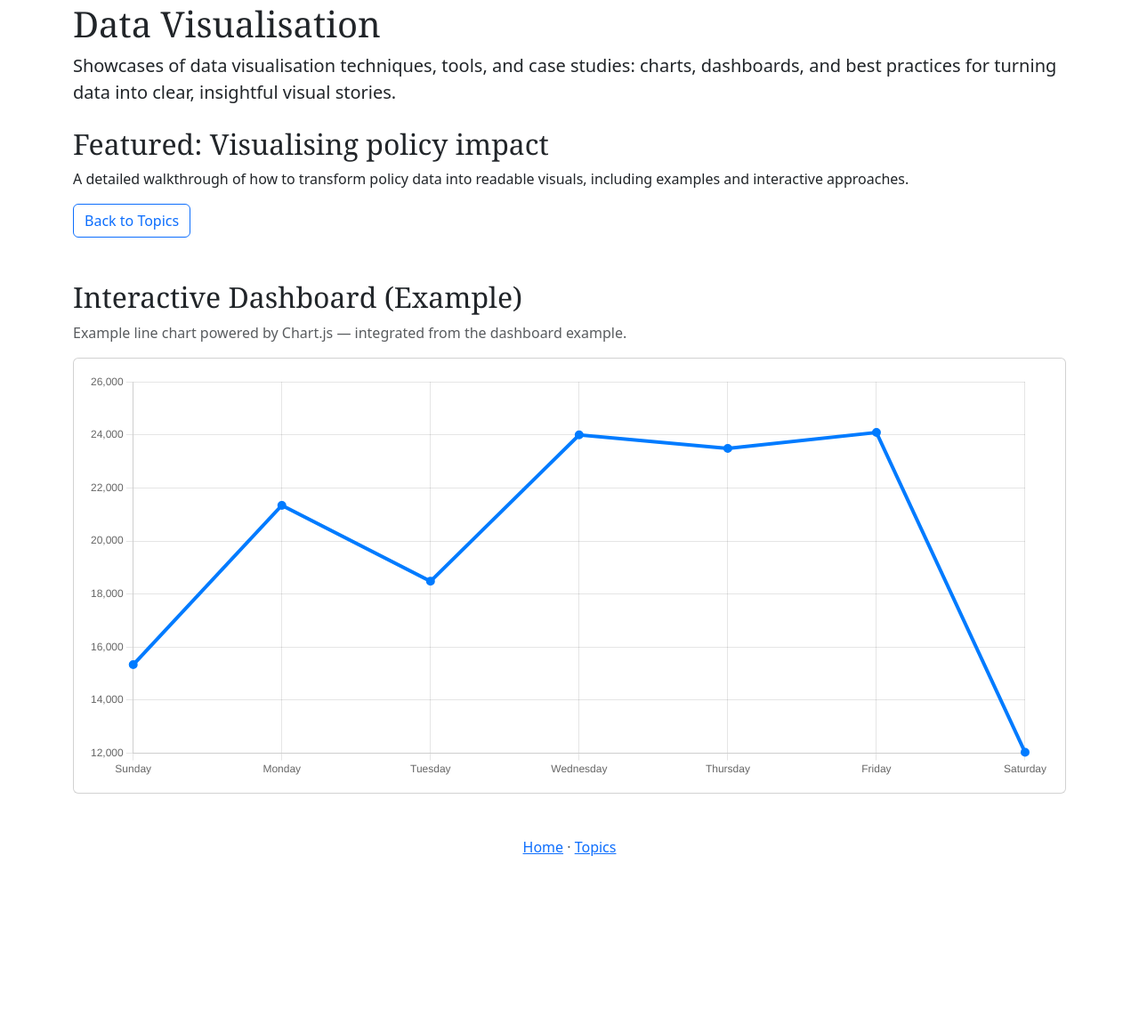
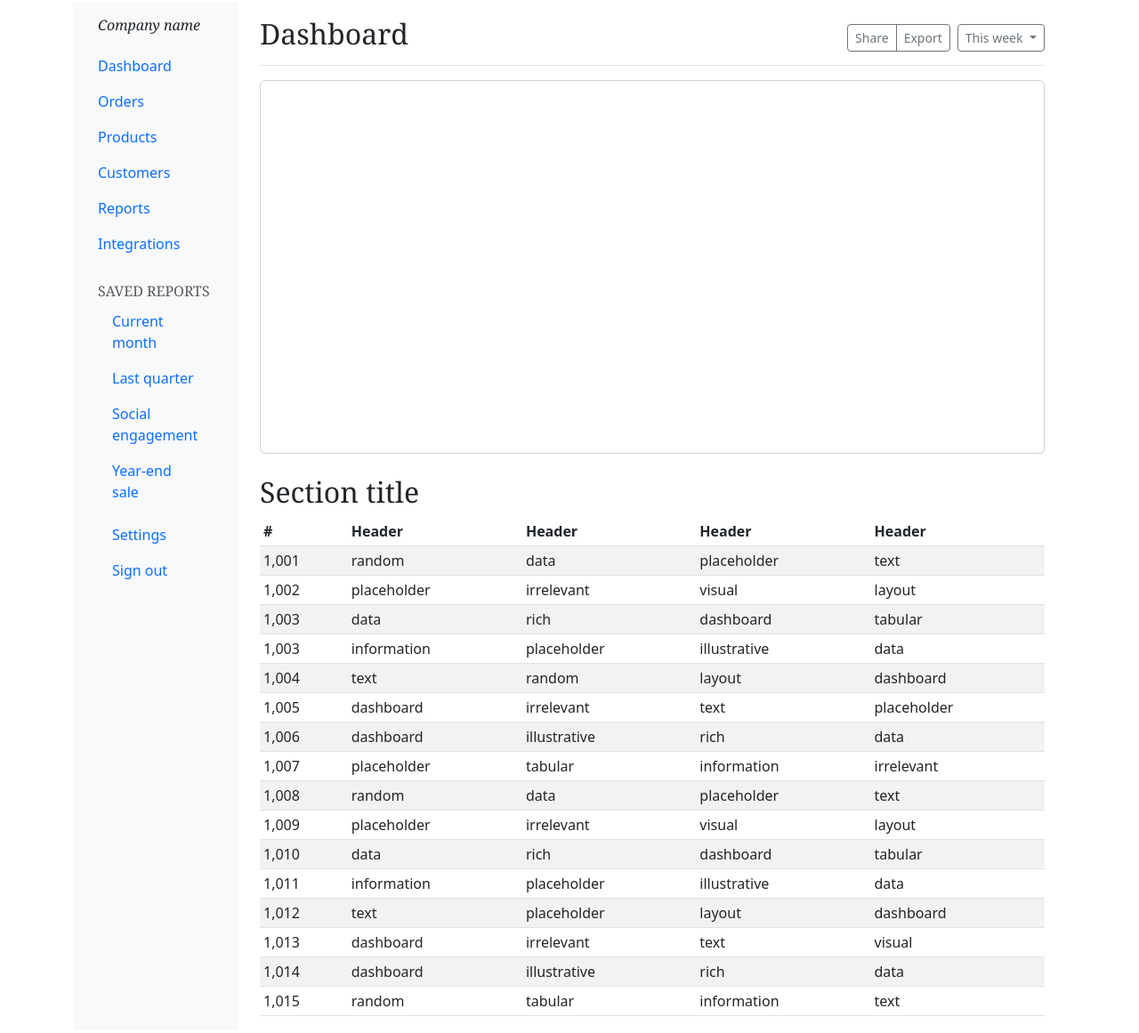
Before and after one commit to silvervarusk/Testing, a plain HTML site: page data-visualisation.htm in a window 1280 px wide. Shown: the part 114-1275 px from the top of the page at 89% size. Before the commit the page ends 1102 px from the top, so only its background shows below. Drawn offline with nearby package versions, Linux system fonts and the light colour scheme.

Commit message:
Add dashboard layout and data table to Data Visualisation page

```diff
--- a/data-visualisation.htm
+++ b/data-visualisation.htm
@@ -18,34 +18,94 @@
         </div>
       </header>
 
-      <main class="mt-4">
-        <h1>Data Visualisation</h1>
-        <p class="lead">Showcases of data visualisation techniques, tools, and case studies: charts, dashboards, and best practices for turning data into clear, insightful visual stories.</p>
-        <article class="mt-4">
-          <h2>Featured: Visualising policy impact</h2>
-          <p>A detailed walkthrough of how to transform policy data into readable visuals, including examples and interactive approaches.</p>
-          <p><a class="btn btn-outline-primary" href="sections.html">Back to Topics</a></p>
-        </article>
+      <div class="container-fluid py-4">
+        <div class="row">
+          <!-- Sidebar -->
+          <nav class="col-md-3 col-lg-2 d-md-block bg-body-tertiary sidebar collapse show" id="sidebarMenu">
+            <div class="position-sticky pt-3">
+              <h6 class="px-3 mb-3 fst-italic">Company name</h6>
+              <ul class="nav flex-column">
+                <li class="nav-item"><a class="nav-link active" href="#">Dashboard</a></li>
+                <li class="nav-item"><a class="nav-link" href="#">Orders</a></li>
+                <li class="nav-item"><a class="nav-link" href="#">Products</a></li>
+                <li class="nav-item"><a class="nav-link" href="#">Customers</a></li>
+                <li class="nav-item"><a class="nav-link" href="#">Reports</a></li>
+                <li class="nav-item"><a class="nav-link" href="#">Integrations</a></li>
+              </ul>
 
-        <!-- Embedded dashboard/chart from Bootstrap example -->
-        <section class="mt-5">
-          <h2>Interactive Dashboard (Example)</h2>
-          <p class="text-muted">Example line chart powered by Chart.js — integrated from the dashboard example.</p>
+              <h6 class="sidebar-heading d-flex justify-content-between align-items-center px-3 mt-4 mb-1 text-body-secondary text-uppercase">
+                <span>Saved reports</span>
+              </h6>
+              <ul class="nav flex-column mb-2 px-3">
+                <li class="nav-item"><a class="nav-link" href="#">Current month</a></li>
+                <li class="nav-item"><a class="nav-link" href="#">Last quarter</a></li>
+                <li class="nav-item"><a class="nav-link" href="#">Social engagement</a></li>
+                <li class="nav-item"><a class="nav-link" href="#">Year-end sale</a></li>
+              </ul>
+
+              <ul class="nav flex-column px-3">
+                <li class="nav-item"><a class="nav-link" href="#">Settings</a></li>
+                <li class="nav-item"><a class="nav-link" href="#">Sign out</a></li>
+              </ul>
+            </div>
+          </nav>
+
+          <!-- Main content -->
+          <main class="col-md-9 ms-sm-auto col-lg-10 px-md-4">
+            <div class="d-flex justify-content-between flex-wrap flex-md-nowrap align-items-center pt-3 pb-2 mb-3 border-bottom">
+              <h1 class="h2">Dashboard</h1>
+              <div class="btn-toolbar mb-2 mb-md-0">
+                <div class="btn-group me-2">
+                  <button type="button" class="btn btn-sm btn-outline-secondary">Share</button>
+                  <button type="button" class="btn btn-sm btn-outline-secondary">Export</button>
+                </div>
+                <button type="button" class="btn btn-sm btn-outline-secondary dropdown-toggle d-flex align-items-center gap-1">This week</button>
+              </div>
+            </div>
+
+            <!-- Chart -->
             <div class="card mb-4">
               <div class="card-body">
                 <canvas id="myChart" width="900" height="380"></canvas>
               </div>
             </div>
-        </section>
+
+            <!-- Section title and table -->
+            <h2>Section title</h2>
+            <div class="table-responsive">
+              <table class="table table-striped table-sm">
+                <thead>
+                  <tr>
+                    <th scope="col">#</th>
+                    <th scope="col">Header</th>
+                    <th scope="col">Header</th>
+                    <th scope="col">Header</th>
+                    <th scope="col">Header</th>
+                  </tr>
+                </thead>
+                <tbody>
+                  <tr><td>1,001</td><td>random</td><td>data</td><td>placeholder</td><td>text</td></tr>
+                  <tr><td>1,002</td><td>placeholder</td><td>irrelevant</td><td>visual</td><td>layout</td></tr>
+                  <tr><td>1,003</td><td>data</td><td>rich</td><td>dashboard</td><td>tabular</td></tr>
+                  <tr><td>1,003</td><td>information</td><td>placeholder</td><td>illustrative</td><td>data</td></tr>
+                  <tr><td>1,004</td><td>text</td><td>random</td><td>layout</td><td>dashboard</td></tr>
+                  <tr><td>1,005</td><td>dashboard</td><td>irrelevant</td><td>text</td><td>placeholder</td></tr>
+                  <tr><td>1,006</td><td>dashboard</td><td>illustrative</td><td>rich</td><td>data</td></tr>
+                  <tr><td>1,007</td><td>placeholder</td><td>tabular</td><td>information</td><td>irrelevant</td></tr>
+                  <tr><td>1,008</td><td>random</td><td>data</td><td>placeholder</td><td>text</td></tr>
+                  <tr><td>1,009</td><td>placeholder</td><td>irrelevant</td><td>visual</td><td>layout</td></tr>
+                  <tr><td>1,010</td><td>data</td><td>rich</td><td>dashboard</td><td>tabular</td></tr>
+                  <tr><td>1,011</td><td>information</td><td>placeholder</td><td>illustrative</td><td>data</td></tr>
+                  <tr><td>1,012</td><td>text</td><td>placeholder</td><td>layout</td><td>dashboard</td></tr>
+                  <tr><td>1,013</td><td>dashboard</td><td>irrelevant</td><td>text</td><td>visual</td></tr>
+                  <tr><td>1,014</td><td>dashboard</td><td>illustrative</td><td>rich</td><td>data</td></tr>
+                  <tr><td>1,015</td><td>random</td><td>tabular</td><td>information</td><td>text</td></tr>
+                </tbody>
+              </table>
+            </div>
           </main>
 
-      <footer class="mt-5 text-center text-body-secondary">
-        <p class="mb-0"><a href="index.html">Home</a> · <a href="sections.html">Topics</a></p>
-      </footer>
         </div>
+      </div>
+
       <script src="https://cdn.jsdelivr.net/npm/bootstrap@5.3.0/dist/js/bootstrap.bundle.min.js" crossorigin="anonymous"></script>
-    <!-- Chart.js (from CDN) + dashboard script -->
-    <script src="https://cdn.jsdelivr.net/npm/chart.js@4.3.2/dist/chart.umd.js" integrity="sha384-eI7PSr3L1XLISH8JdDII5YN/njoSsxfbrkCTnJrzXt+ENP5MOVBxD+l6sEG4zoLp" crossorigin="anonymous"></script>
-    <script src="dashboard.js"></script>
-  </body>
-</html>
```
Lines whose indentation alone changed are shown as unchanged.
